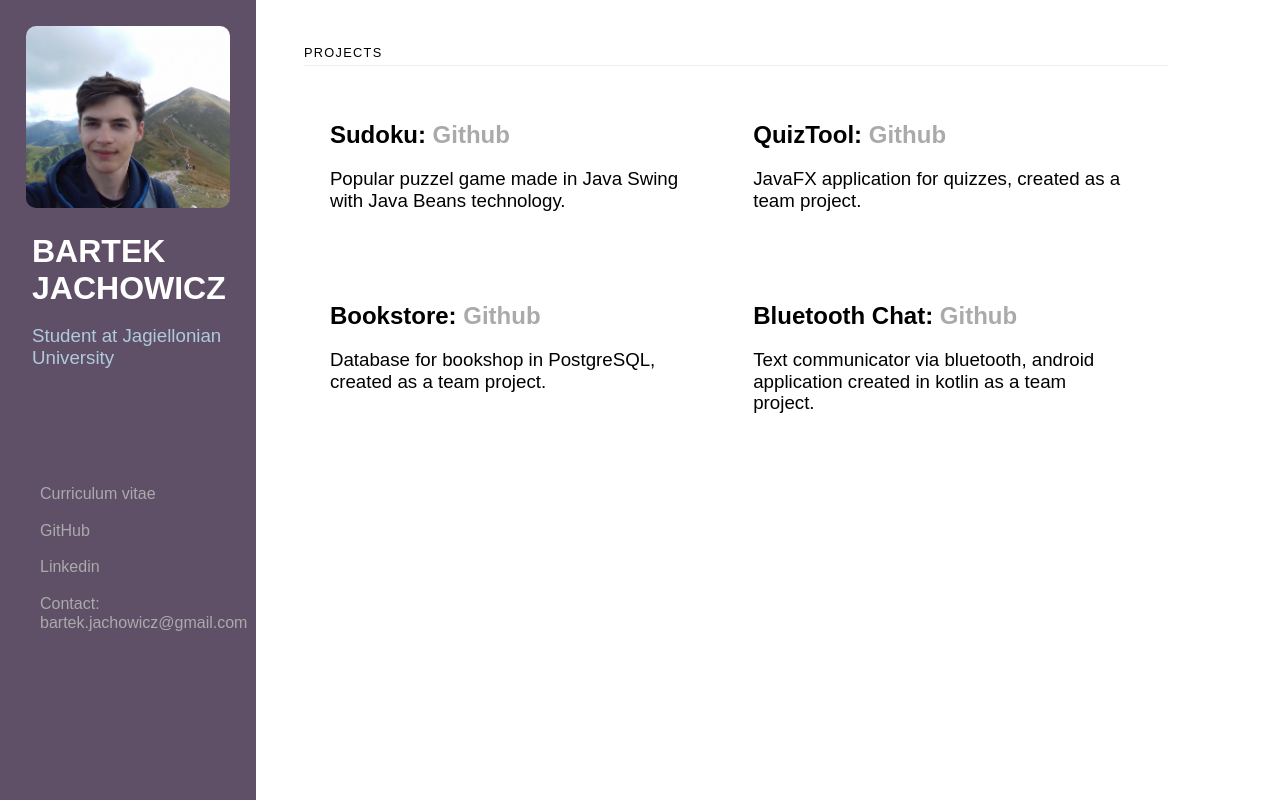
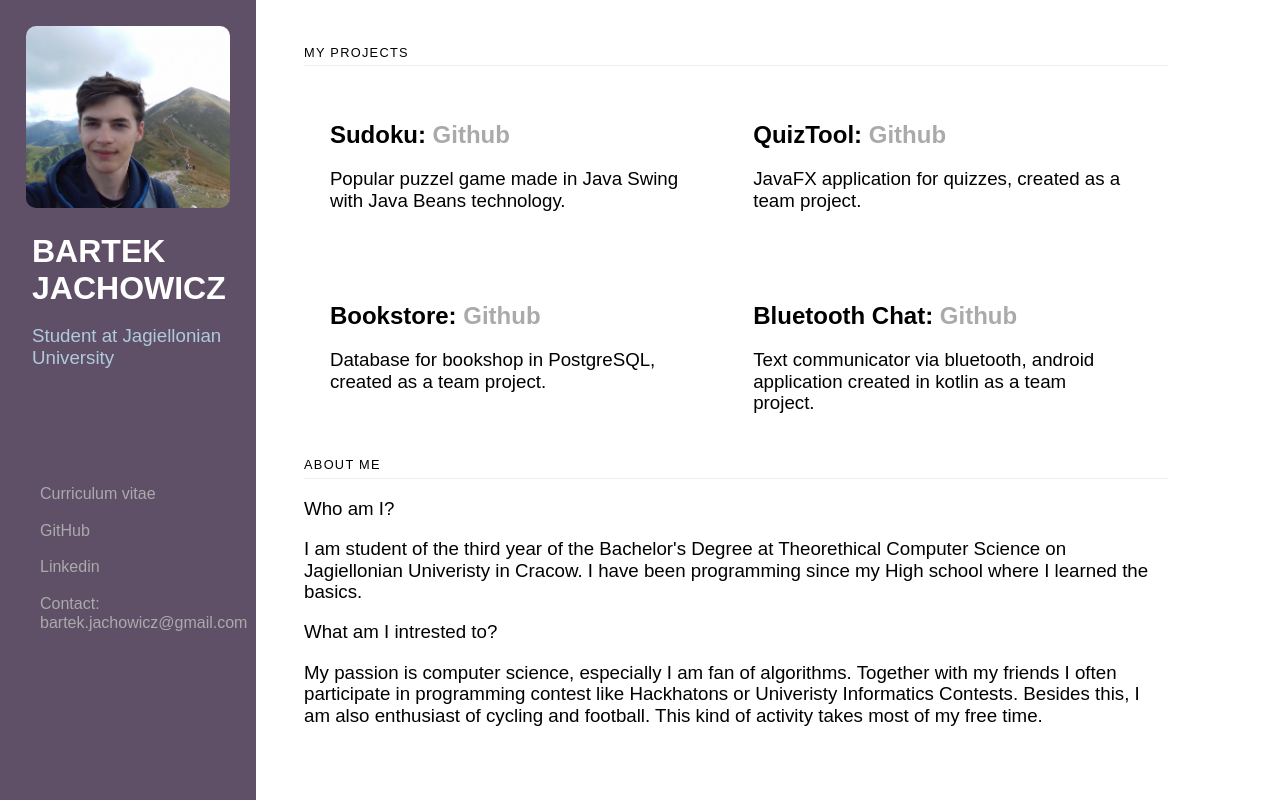
Before and after one commit to BartekJachowicz/BartekJachowicz.github.io, a plain HTML site: page index.html in a window 1280 px wide. Drawn offline with nearby package versions, Linux system fonts and the light colour scheme.

Commit message:
main page update - about me section

```diff
--- a/index.html
+++ b/index.html
@@ -33,7 +33,7 @@
     <div class="content pure-u-1 pure-u-md-3-4">
     	<div id="mainContainer" class="posts">
 
-            <h1 class="content-subhead">Projects</h1>
+            <h1 class="content-subhead">My Projects</h1>
 
 	        <div class="box">
 				<header class="post-header">
@@ -77,6 +77,18 @@
 					</div>
 		        </header>
             </div>
+
+            <h1 class="content-subhead">About Me</h1>
+                <h3>Who am I?</h3>
+                <h3>I am student of the third year of the Bachelor's Degree at Theorethical Computer Science on Jagiellonian Univeristy in Cracow.
+                I have been programming since my High school where I learned the basics.
+                </h3>
+
+                <h3>What am I intrested to?</h3>
+                <h3>My passion is computer science, especially I am fan of algorithms. Together with my friends I often participate in programming
+                contest like Hackhatons or Univeristy Informatics Contests.
+                Besides this, I am also enthusiast of cycling and football. This kind of activity takes most of my free time.
+                </h3>
     	</div>
     </div>
 </div>
--- a/style.css
+++ b/style.css
@@ -30,7 +30,8 @@ h3 {
 	padding: 1%;
 }
 .box:hover{
-	background-color: #e5e5e5;
+	//background-color: #e5e5e5;
+	background-image: url('images/me.jpg');
 }
 
 /* LAYOUT CSS */
```
